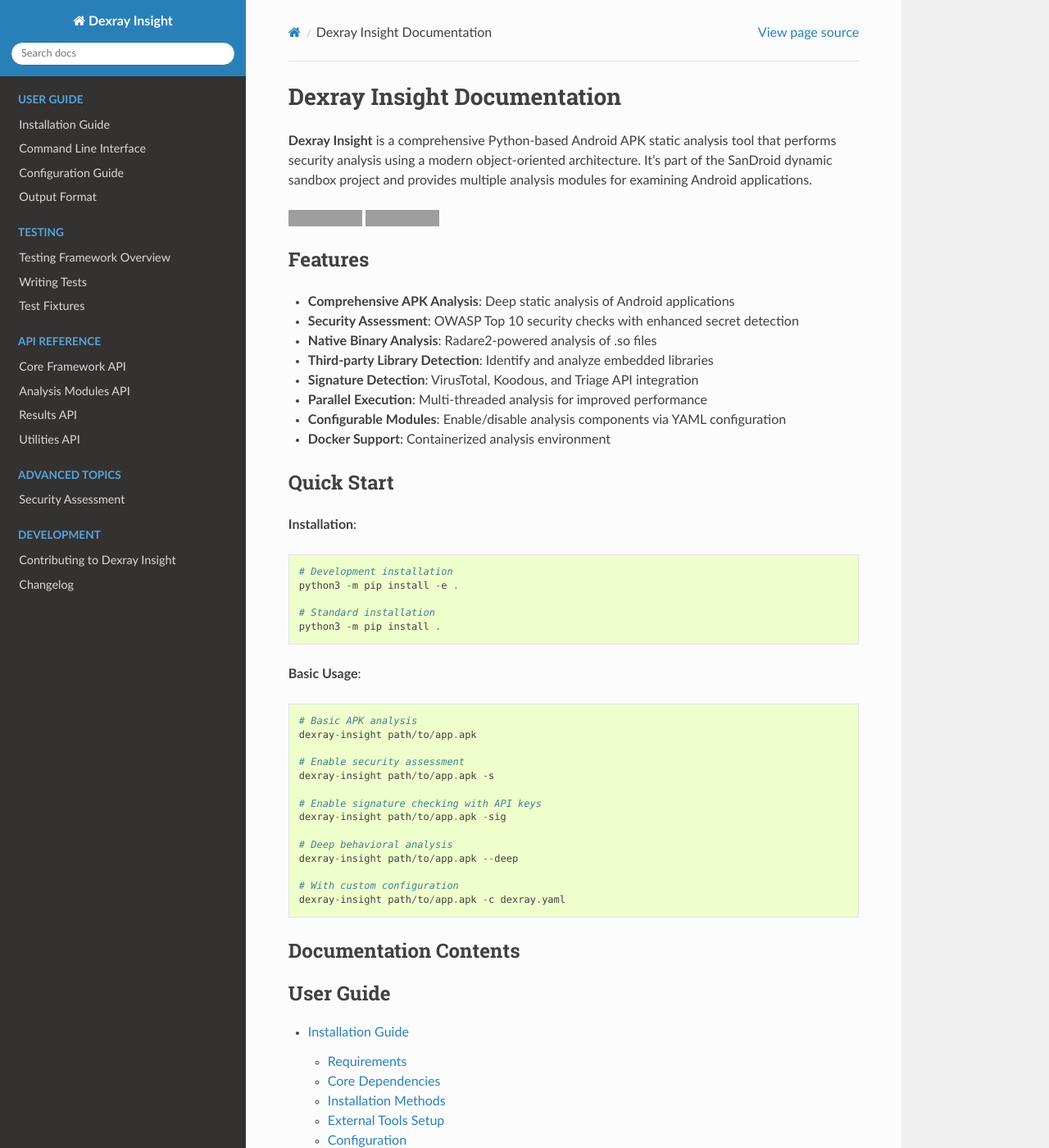
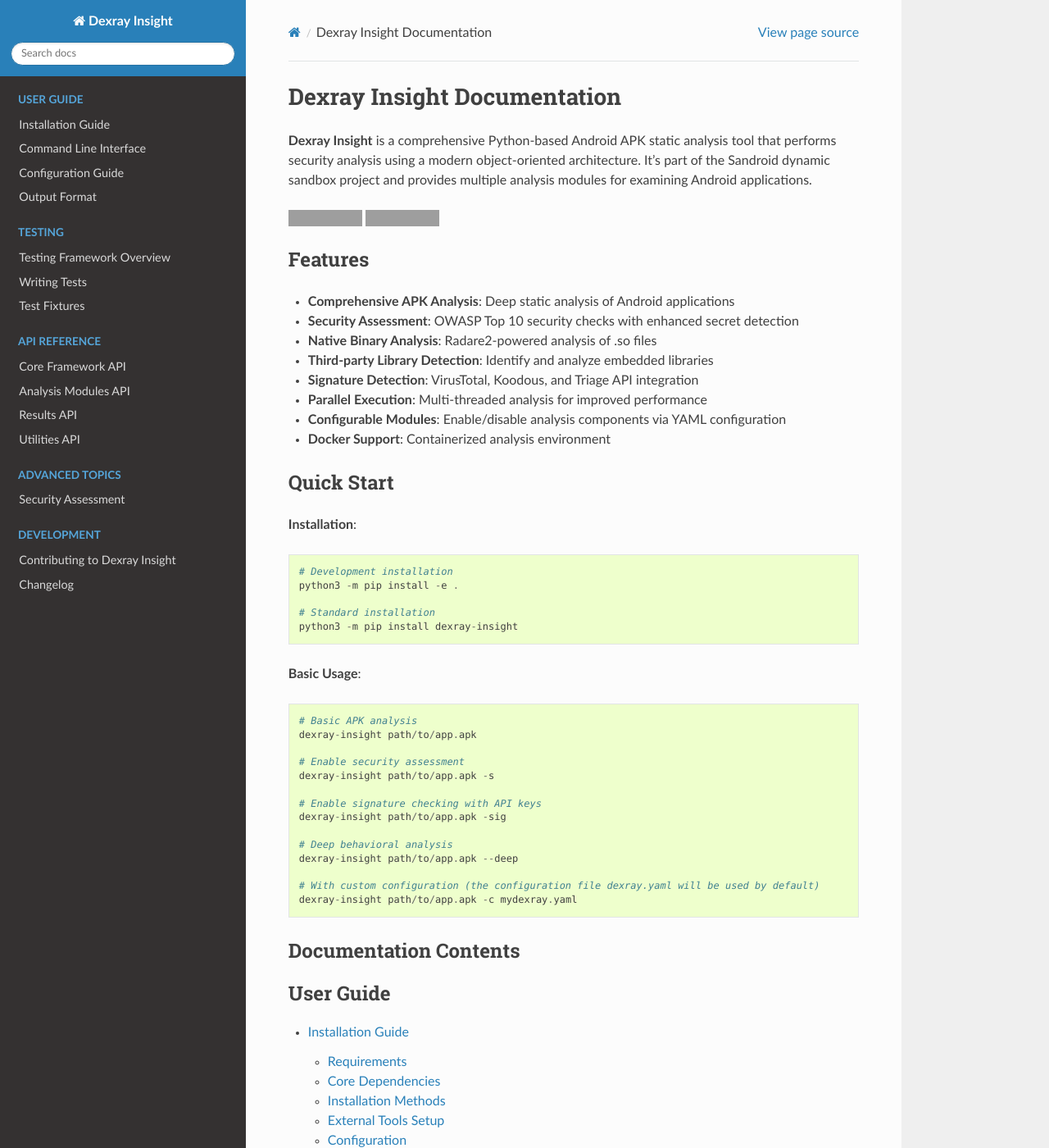
Before and after one commit to fkie-cad/Sandroid_Dexray-Insight, a Sphinx documentation site: the page built from docs/index.rst, in a window 1280 px wide and 1400 px high. Shown: the whole window at 82% size. Built offline with Sphinx 7.4.7 and the Read the Docs theme 3.1.0, drawn with Linux system fonts in a browser that asks for light colours; pages that are not in the unit, such as notebooks, are missing from menus; the version number could not be read and is left out; some of the changed text lies outside the part shown; grey boxes are pictures that could not be loaded.

Commit message:
different minor fixes

```diff
--- a/docs/conf.py
+++ b/docs/conf.py
@@ -22,8 +22,8 @@
 # -- Project information -----------------------------------------------------
 
 project = 'Dexray Insight'
-copyright = '2024, SanDroid Project'
-author = 'SanDroid Project'
+copyright = '2024, Sandroid Project'
+author = 'Sandroid Project'
 
 # Get version from the package
 try:
@@ -166,7 +166,7 @@
 
 # Texinfo output options
 texinfo_documents = [
-    (master_doc, 'DexrayInsight', f'{project} Documentation',
-     author, 'DexrayInsight', 'Android APK Static Analysis Tool.',
+    (master_doc, 'Dexray Insight', f'{project} Documentation',
+     author, 'Dexray Insight', 'Android APK Static Analysis Tool.',
      'Miscellaneous'),
 ]
--- a/docs/index.rst
+++ b/docs/index.rst
@@ -1,7 +1,7 @@
 Dexray Insight Documentation
 ============================
 
-**Dexray Insight** is a comprehensive Python-based Android APK static analysis tool that performs security analysis using a modern object-oriented architecture. It's part of the SanDroid dynamic sandbox project and provides multiple analysis modules for examining Android applications.
+**Dexray Insight** is a comprehensive Python-based Android APK static analysis tool that performs security analysis using a modern object-oriented architecture. It's part of the Sandroid dynamic sandbox project and provides multiple analysis modules for examining Android applications.
 
 .. image:: https://img.shields.io/badge/Python-3.8%2B-blue.svg
    :target: https://www.python.org/downloads/
@@ -32,7 +32,7 @@
    python3 -m pip install -e .
 
    # Standard installation
-   python3 -m pip install .
+   python3 -m pip install dexray-insight
 
 **Basic Usage**::
 
@@ -48,8 +48,8 @@
    # Deep behavioral analysis
    dexray-insight path/to/app.apk --deep
 
-   # With custom configuration
-   dexray-insight path/to/app.apk -c dexray.yaml
+   # With custom configuration (the configuration file dexray.yaml will be used by default)
+   dexray-insight path/to/app.apk -c mydexray.yaml
 
 Documentation Contents
 ----------------------
```
Also changed, not shown: README.md (+1 -1 lines), docs/installation.rst (+5 -2 lines), 6 other files.
